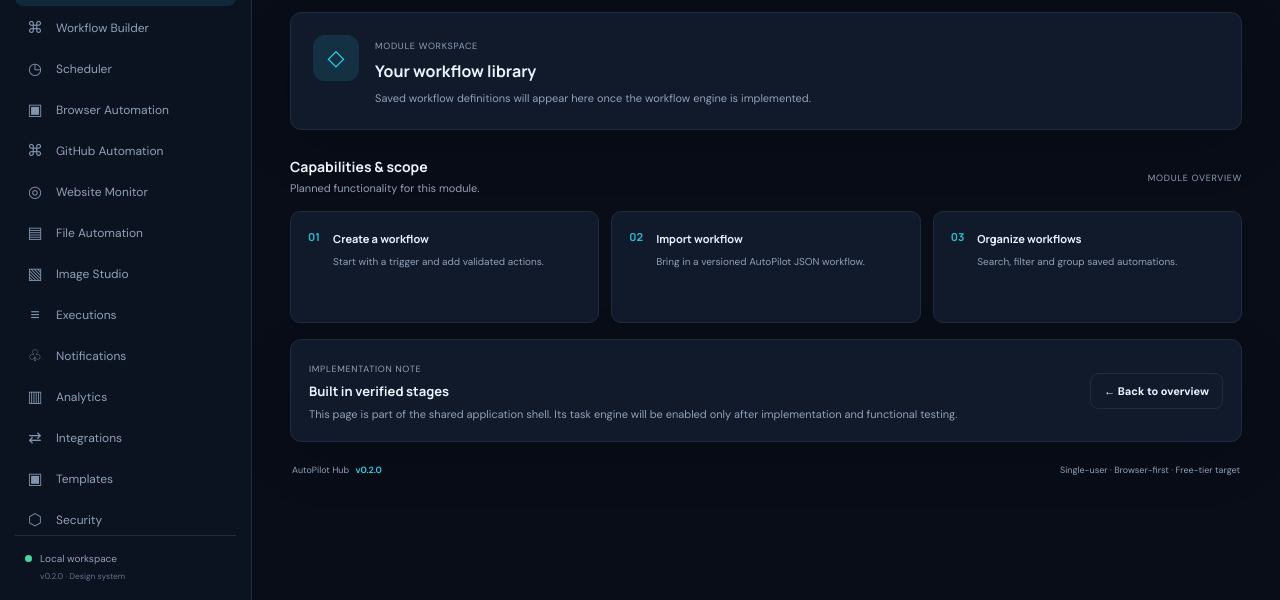
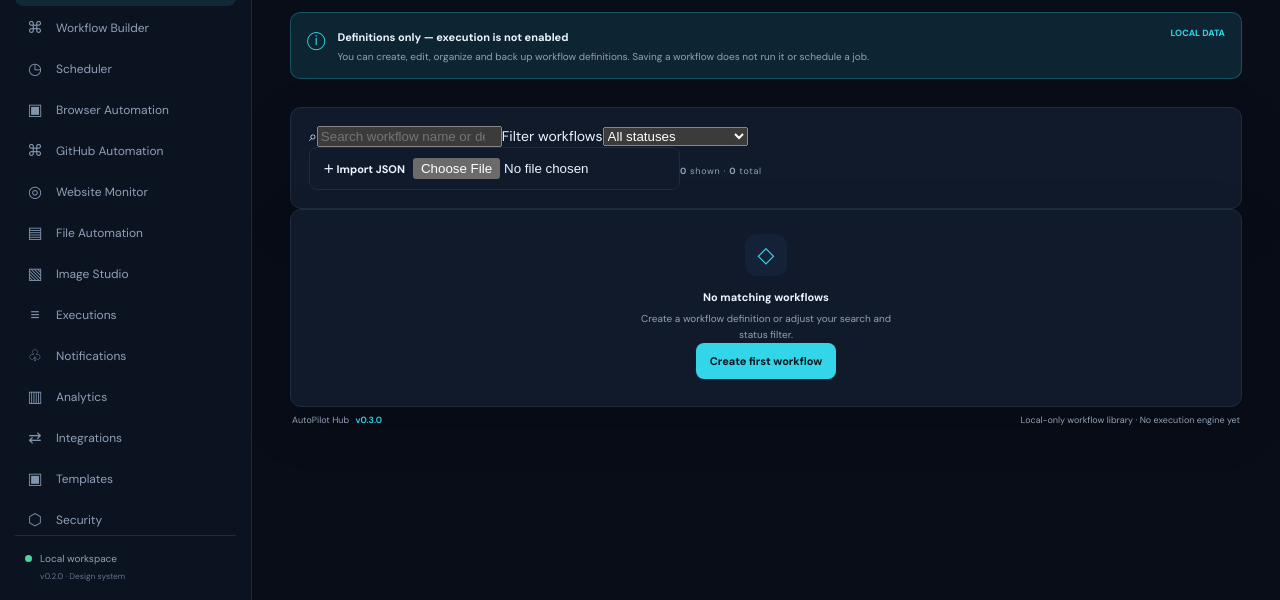
Before and after one commit to prem-pk-dev/AutoPilot-Hub, a plain HTML site: page workflows.html in a window 1280 px wide. Shown: the part 200-800 px from the top of the page. Drawn offline with Linux system fonts and the light colour scheme.

Commit message:
feat: add searchable local workflow library

```diff
--- a/workflows.html
+++ b/workflows.html
@@ -1,5 +1,5 @@
 <!doctype html>
-<html lang="en"><head><meta charset="utf-8"><meta name="viewport" content="width=device-width,initial-scale=1"><meta name="theme-color" content="#080d18"><meta name="description" content="Create, organize and manage reusable automation workflows."><title>Workflows — AutoPilot Hub</title><link rel="stylesheet" href="./assets/css/global.css"><script type="module" src="./assets/js/modules/module-page.js"></script></head>
+<html lang="en"><head><meta charset="utf-8"><meta name="viewport" content="width=device-width,initial-scale=1"><meta name="theme-color" content="#080d18"><meta name="description" content="Create, organize and manage reusable automation workflows."><title>Workflows — AutoPilot Hub</title><link rel="stylesheet" href="./assets/css/global.css"><script type="module" src="./assets/js/modules/module-page.js"></script><script type="module" src="./assets/js/modules/workflows.js"></script></head>
 <body><div class="app-shell"><aside class="sidebar" id="sidebar"><a class="brand" href="./dashboard.html"><span class="brand-mark">A</span><span>AutoPilot <b>Hub</b><small>CONTROL CENTER</small></span></a><div class="nav-label">WORKSPACE</div><nav class="nav-list" aria-label="Main navigation"><a class="nav-link " href="./dashboard.html" ><span>▦</span>Overview</a>
 <a class="nav-link active" href="./workflows.html" aria-current="page"><span>◇</span>Workflows</a>
 <a class="nav-link " href="./workflow-builder.html" ><span>⌘</span>Workflow Builder</a>
@@ -17,10 +17,9 @@
 <a class="nav-link " href="./security.html" ><span>⬡</span>Security</a>
 <a class="nav-link " href="./settings.html" ><span>⚙</span>Settings</a></nav><div class="sidebar-bottom"><span class="status-dot"></span><span>Local workspace</span><small>v0.2.0 · Design system</small></div></aside>
 <main class="main-content"><header class="topbar"><button class="icon-button mobile-menu" id="menu-toggle" aria-label="Toggle navigation">☰</button><div class="breadcrumbs">Workspace <span>/</span> <b>Workflows</b></div><div class="top-actions"><span class="runtime-pill"><i></i> Browser workspace</span><button class="icon-button" id="theme-toggle" aria-label="Toggle color theme" title="Toggle theme">◐</button></div></header>
-<section class="page-content"><div class="page-heading"><div><div class="eyebrow">AUTOMATION LIBRARY</div><h1>Workflows</h1><p class="muted">Create, organize and manage reusable automation workflows.</p></div><span class="module-status">Layout ready · Engine pending</span></div>
-<div class="module-intro panel"><div class="module-intro-icon">◇</div><div><span class="subtle-label">MODULE WORKSPACE</span><h2>Your workflow library</h2><p>Saved workflow definitions will appear here once the workflow engine is implemented.</p></div></div>
-<div class="section-heading"><div><h2>Capabilities & scope</h2><p class="muted">Planned functionality for this module.</p></div><span class="subtle-label">MODULE OVERVIEW</span></div><div class="capability-grid"><article class="capability-card"><span class="capability-number">01</span><div><b>Create a workflow</b><p>Start with a trigger and add validated actions.</p></div></article>
-<article class="capability-card"><span class="capability-number">02</span><div><b>Import workflow</b><p>Bring in a versioned AutoPilot JSON workflow.</p></div></article>
-<article class="capability-card"><span class="capability-number">03</span><div><b>Organize workflows</b><p>Search, filter and group saved automations.</p></div></article></div>
-<div class="panel next-step-panel"><div><span class="subtle-label">IMPLEMENTATION NOTE</span><h2>Built in verified stages</h2><p class="muted">This page is part of the shared application shell. Its task engine will be enabled only after implementation and functional testing.</p></div><a class="button button-secondary" href="./dashboard.html">← Back to overview</a></div>
-<footer class="footer"><span>AutoPilot Hub <b>v0.2.0</b></span><span>Single-user · Browser-first · Free-tier target</span></footer></section></main></div><div class="toast-region" id="toast-region" aria-live="polite"></div></body></html>
+<section class="page-content">
+<div class="page-heading"><div><div class="eyebrow">AUTOMATION LIBRARY</div><h1>Workflows</h1><p class="muted">Your saved workflow definitions, stored locally in this browser.</p></div><div class="heading-actions"><a class="button button-primary" href="./workflow-builder.html">＋ New workflow</a></div></div>
+<div class="notice"><span class="notice-icon">ⓘ</span><div><b>Definitions only — execution is not enabled</b><p>You can create, edit, organize and back up workflow definitions. Saving a workflow does not run it or schedule a job.</p></div><span class="notice-tag">LOCAL DATA</span></div>
+<div class="panel workflow-toolbar"><div class="workflow-toolbar-main"><label class="search-field"><span>⌕</span><input id="workflow-search" type="search" placeholder="Search workflow name or description" aria-label="Search workflows"></label><label class="filter-field"><span class="sr-only">Filter workflows</span><select id="workflow-filter"><option value="all">All statuses</option><option value="draft">Draft</option><option value="active">Saved · enabled flag</option></select></label></div><div class="workflow-toolbar-side"><label class="button button-secondary file-button">＋ Import JSON<input id="workflow-import" type="file" accept="application/json,.json"></label><span class="subtle-label"><b id="workflow-visible">0</b> shown · <b id="workflow-total">0</b> total</span></div></div>
+<div class="workflow-list" id="workflow-list"></div><div class="empty-state panel" id="workflow-empty"><div class="empty-icon">◇</div><b>No matching workflows</b><p>Create a workflow definition or adjust your search and status filter.</p><a class="button button-primary" href="./workflow-builder.html">Create first workflow</a></div>
+<footer class="footer"><span>AutoPilot Hub <b>v0.3.0</b></span><span>Local-only workflow library · No execution engine yet</span></footer></section></main></div><div class="toast-region" id="toast-region" aria-live="polite"></div></body></html>
```
